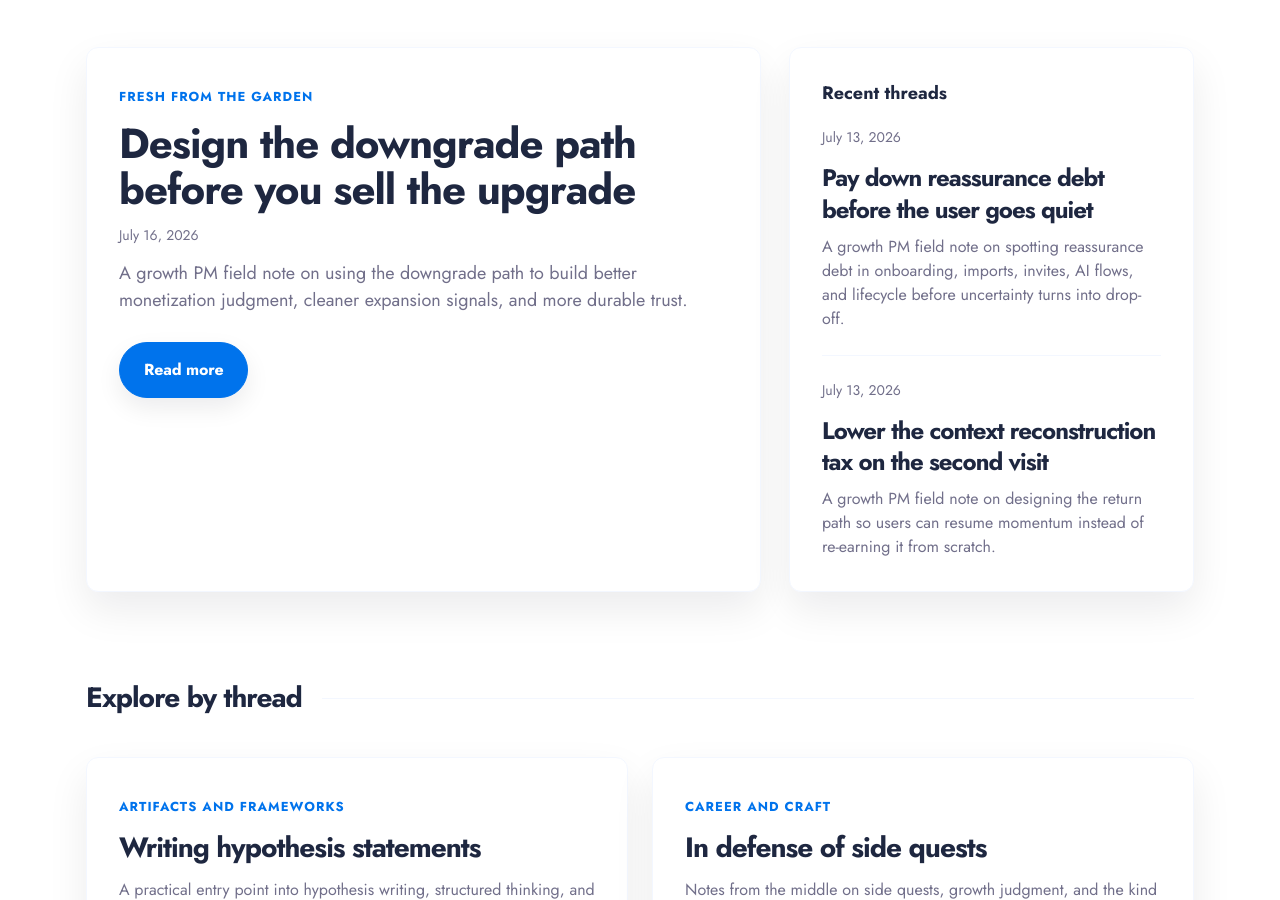
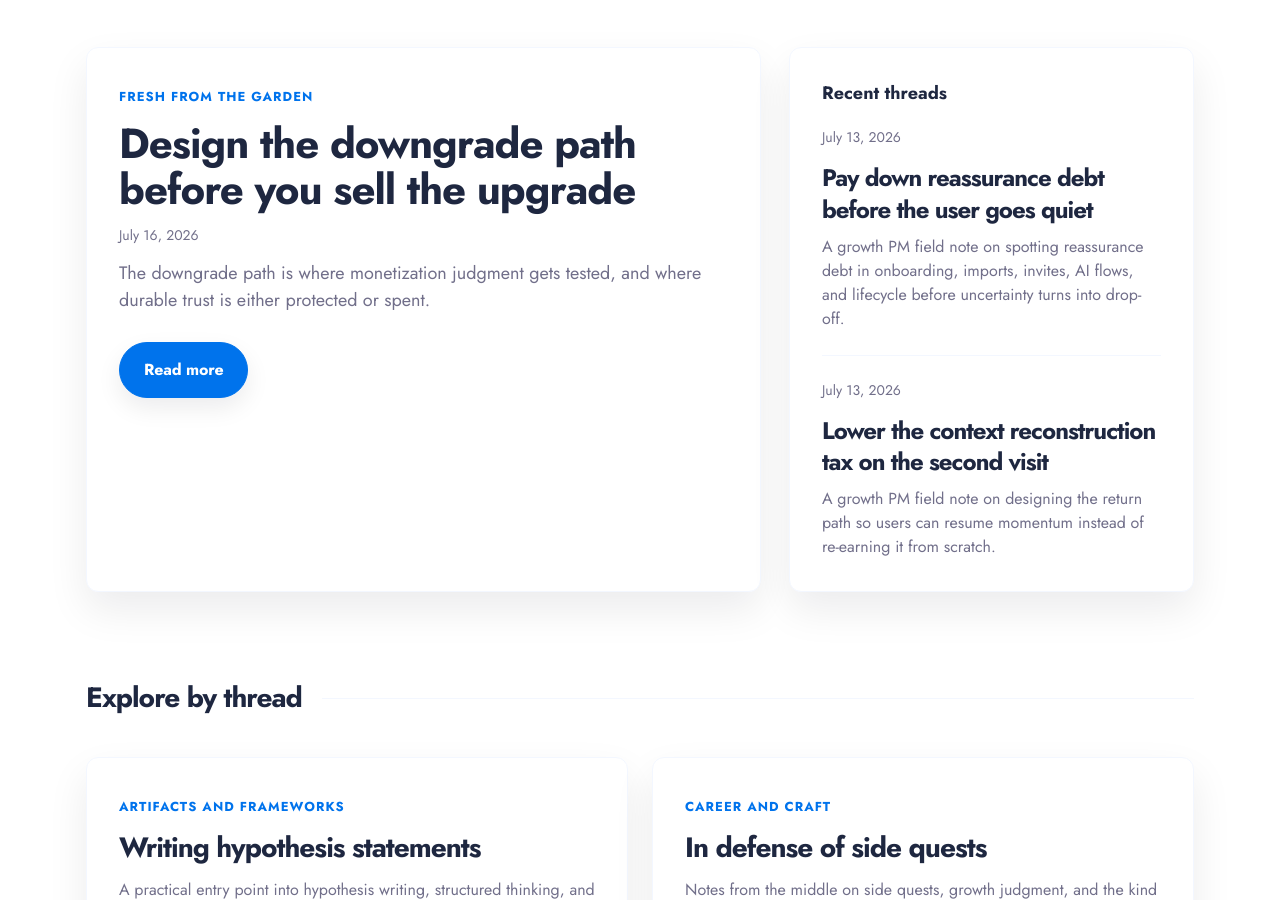
Before and after one commit to austinjbay/austinjbay.github.io, a Jekyll site: the page built from index.md, in a window 1280 px wide and 900 px high, scrolled down 889 px. Built offline with Jekyll 4.4.1, drawn with Linux system fonts in a browser that asks for light colours; nearby versions of some CDN libraries.

Commit message:
Refresh downgrade path byline

```diff
--- a/_posts/2026-07-16-design-the-downgrade-path-before-you-sell-the-upgrade.md
+++ b/_posts/2026-07-16-design-the-downgrade-path-before-you-sell-the-upgrade.md
@@ -1,7 +1,7 @@
 ---
 title: "Design the downgrade path before you sell the upgrade"
 subtitle: "Why healthier conversion comes from making commitment reversible enough to trust."
-description: "A growth PM field note on using the downgrade path to build better monetization judgment, cleaner expansion signals, and more durable trust."
+description: "The downgrade path is where monetization judgment gets tested, and where durable trust is either protected or spent."
 date: 2026-07-16
 image: /assets/images/desk.jpg
 layout: post
```
